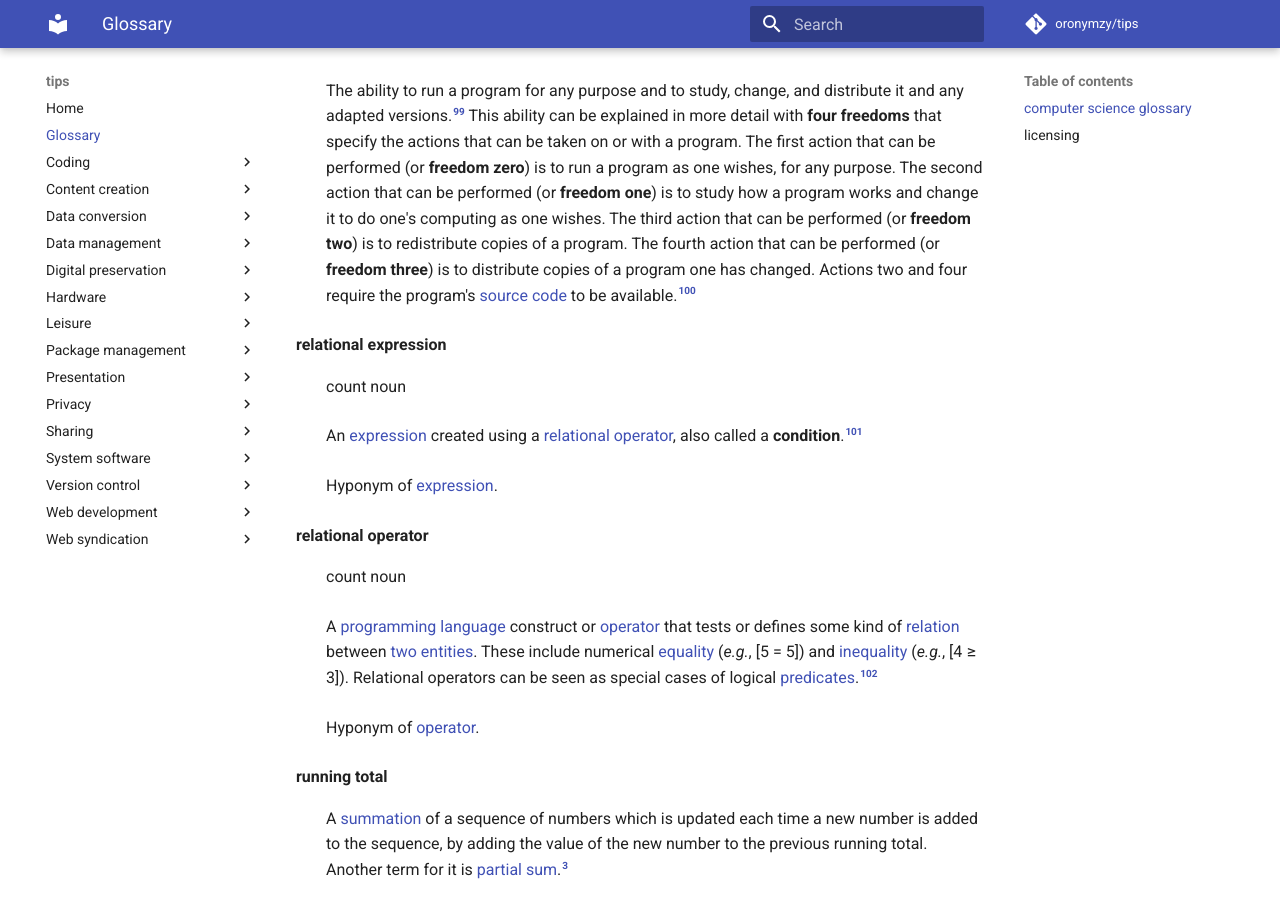
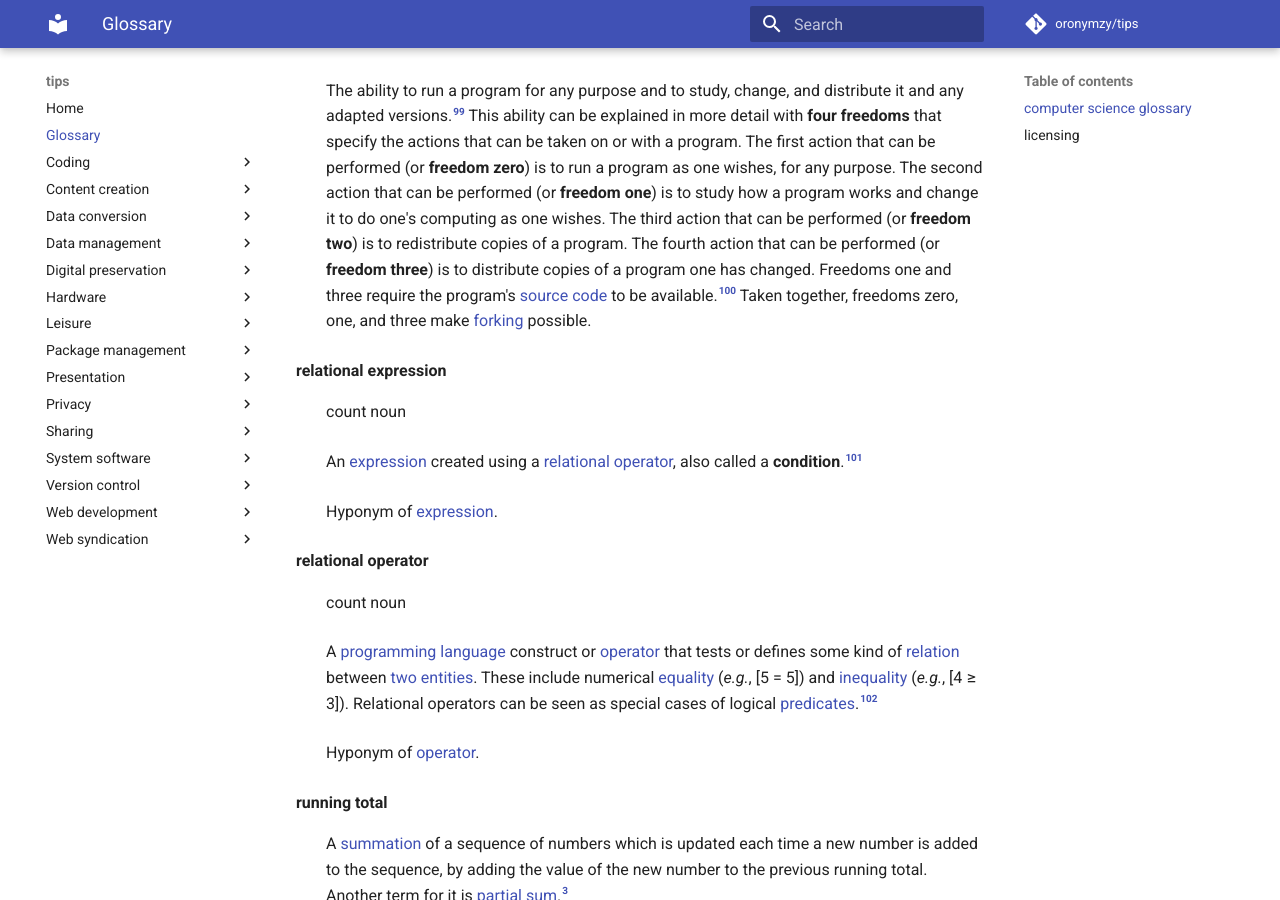
Before and after one commit to oronymzy/tips, an MkDocs documentation site: the page built from docs/glossry.md, in a window 1280 px wide and 900 px high, scrolled down 18384 px. Built offline with MkDocs 1.6.1 and Material for MkDocs 9.7.7, drawn with Linux system fonts in a browser that asks for light colours; comment, search, counter and statistics services are not loaded.

Commit message:
Add content to 'programmatical freedom' concept mentioning forking

```diff
--- a/docs/glossry.md
+++ b/docs/glossry.md
@@ -353,7 +353,7 @@ The most common logical operators are **[binary](https://en.wikipedia.org/wiki/B
 
 **programmatical freedom** {: #programmaticalfreedomdef }
 : mass noun
-: The ability to run a program for any purpose and to study, change, and distribute it and any adapted versions.[^programmaticalfreedomdef-note1] This ability can be explained in more detail with **four freedoms** that specify the actions that can be taken on or with a program. The first action that can be performed (or **freedom zero**) is to run a program as one wishes, for any purpose. The second action that can be performed (or **freedom one**) is to study how a program works and change it to do one's computing as one wishes. The third action that can be performed (or **freedom two**) is to redistribute copies of a program. The fourth action that can be performed (or **freedom three**) is to distribute copies of a program one has changed. Actions two and four require the program's [source code](https://en.wikipedia.org/wiki/Source_code) to be available.[^programmaticalfreedomdef-note2]
+: The ability to run a program for any purpose and to study, change, and distribute it and any adapted versions.[^programmaticalfreedomdef-note1] This ability can be explained in more detail with **four freedoms** that specify the actions that can be taken on or with a program. The first action that can be performed (or **freedom zero**) is to run a program as one wishes, for any purpose. The second action that can be performed (or **freedom one**) is to study how a program works and change it to do one's computing as one wishes. The third action that can be performed (or **freedom two**) is to redistribute copies of a program. The fourth action that can be performed (or **freedom three**) is to distribute copies of a program one has changed. Freedoms one and three require the program's [source code](https://en.wikipedia.org/wiki/Source_code) to be available.[^programmaticalfreedomdef-note2] Taken together, freedoms zero, one, and three make [forking](https://en.wikipedia.org/wiki/Fork_(software_development)) possible.
 
 **relational expression** {: #relationalexpressiondef }
 : count noun
```
